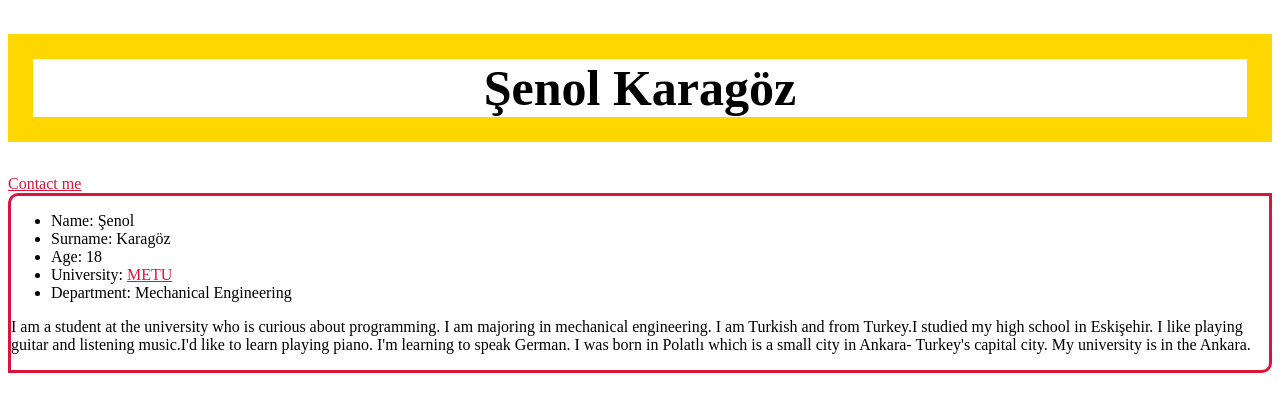
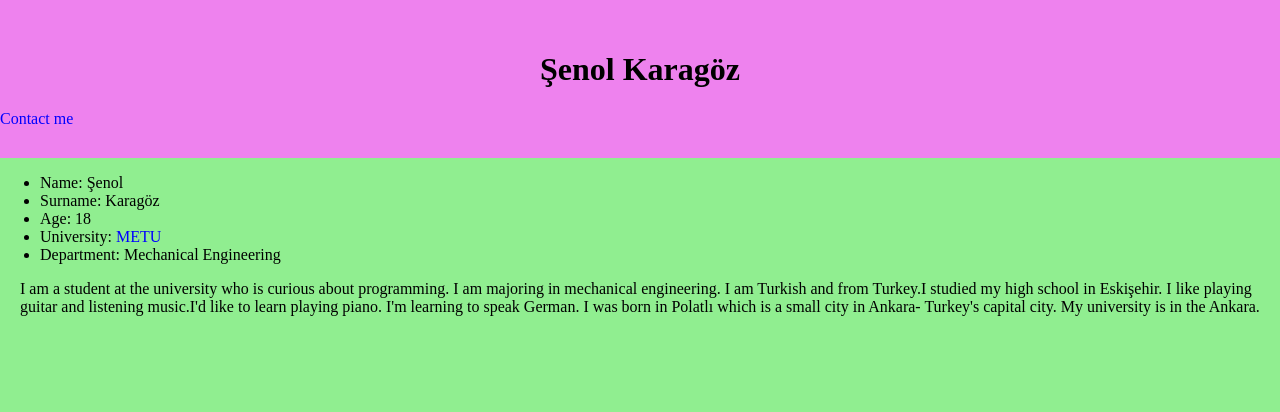
Before and after one commit to SenolKaragoz06/SenolKaragoz06.github.io, a plain HTML site: page Şenol Karagöz.html in a window 1280 px wide. Drawn offline with Linux system fonts and the light colour scheme.

Commit message:
Update Şenol Karagöz.css

```diff
--- a/Şenol Karagöz.css
+++ b/Şenol Karagöz.css
@@ -1,19 +1,28 @@
-h1 {
-border: solid gold 25px ;
-background-color: white;
-text-align: center;
-font-size: 50px
+body{
+background-color: lightgreen;
+margin: 0;
+margin-top: 0;
 }
-.kimlik {
-border: solid crimson;
-text-align: left;
-border-radius: 10px 0 10px 0;
+.header{
+  background-color: violet;
+  padding: 30px 0 30px 0;
 }
+h1{
+  text-align: center;
+}
+
 .tanıtım {
   border: solid crimson;
   border-radius: 10px 0 10px 0;
 }
 
 a {
-  color: crimson;
+  color: blue;
+  text-decoration: none;
 }
+ a:hover{
+  color:black;
+}
+.kimlik p{
+  padding: 0 20px 0 20px;
+}
```
